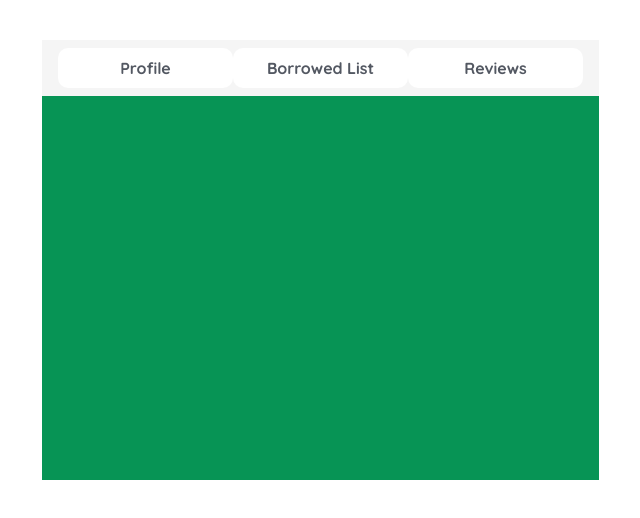
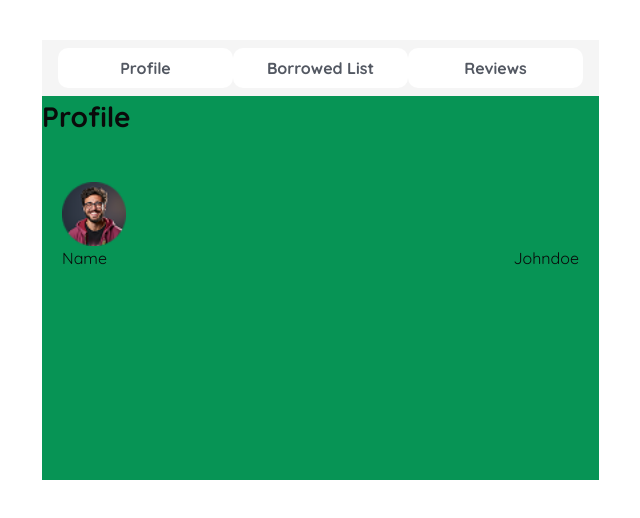
Before and after one commit to herfando/library-web-mvp, a React (Vite) app: page / in a window 1280 px wide. Shown: the top 518 px of the page, without its empty margins (41-681 px from the left). Built offline with nearby package versions, Linux system fonts and the light colour scheme.

Commit message:
edit profil

```diff
--- a/src/components/container/Profile.tsx
+++ b/src/components/container/Profile.tsx
@@ -18,7 +18,19 @@ export default function Profile() {
       {/* end navigasi 1*/}
 
       {/* start profile */}
-
+      <h2 className='md:text-sm-lh text-xs-lh` font-bold'>Profile</h2>
+      {/* profil card */}
+      <div className='mt-15 p-20 md:mt-24'>
+        <img
+          src='../../images/01_foto profil.png'
+          alt='profil'
+          className='h-64 w-64'
+        />
+        <div className='flex w-full items-center justify-between'>
+          <p>Name</p>
+          <p>Johndoe</p>
+        </div>
+      </div>
       {/* end profile */}
     </section>
   );
```
